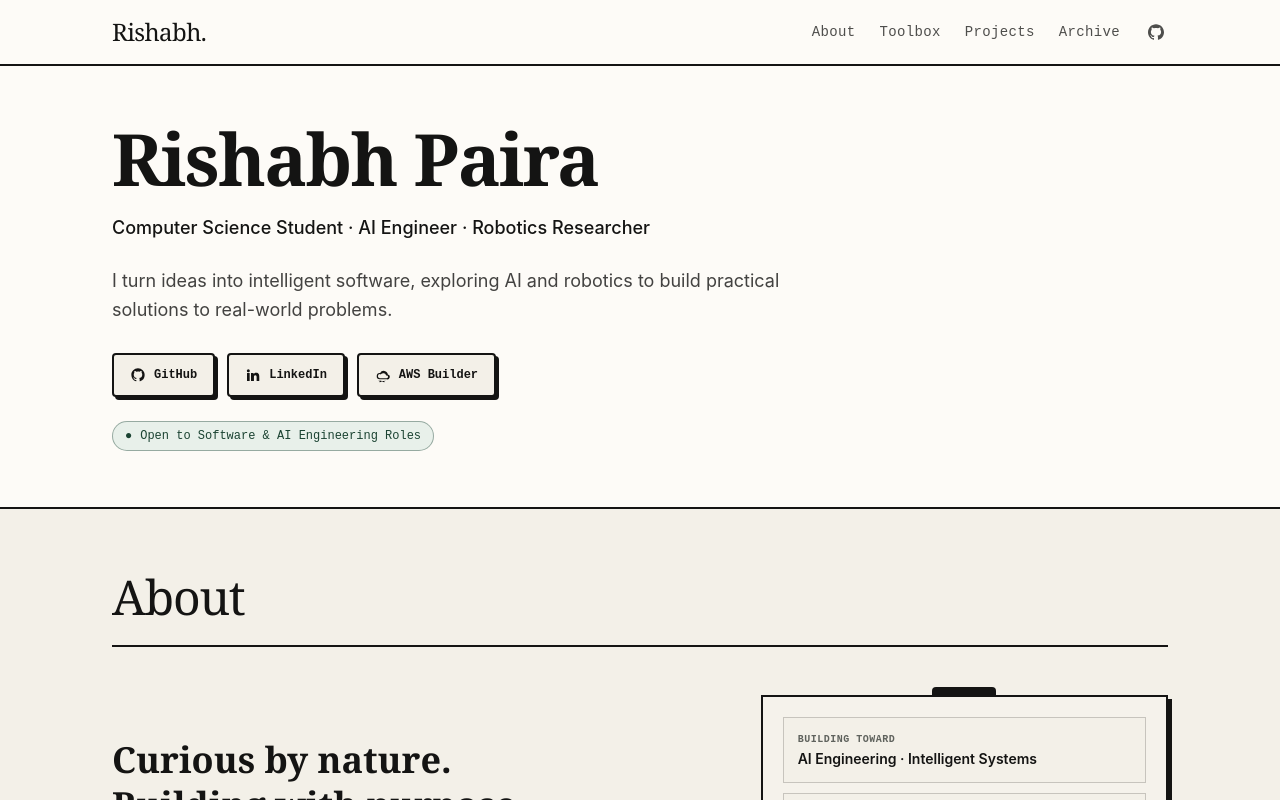
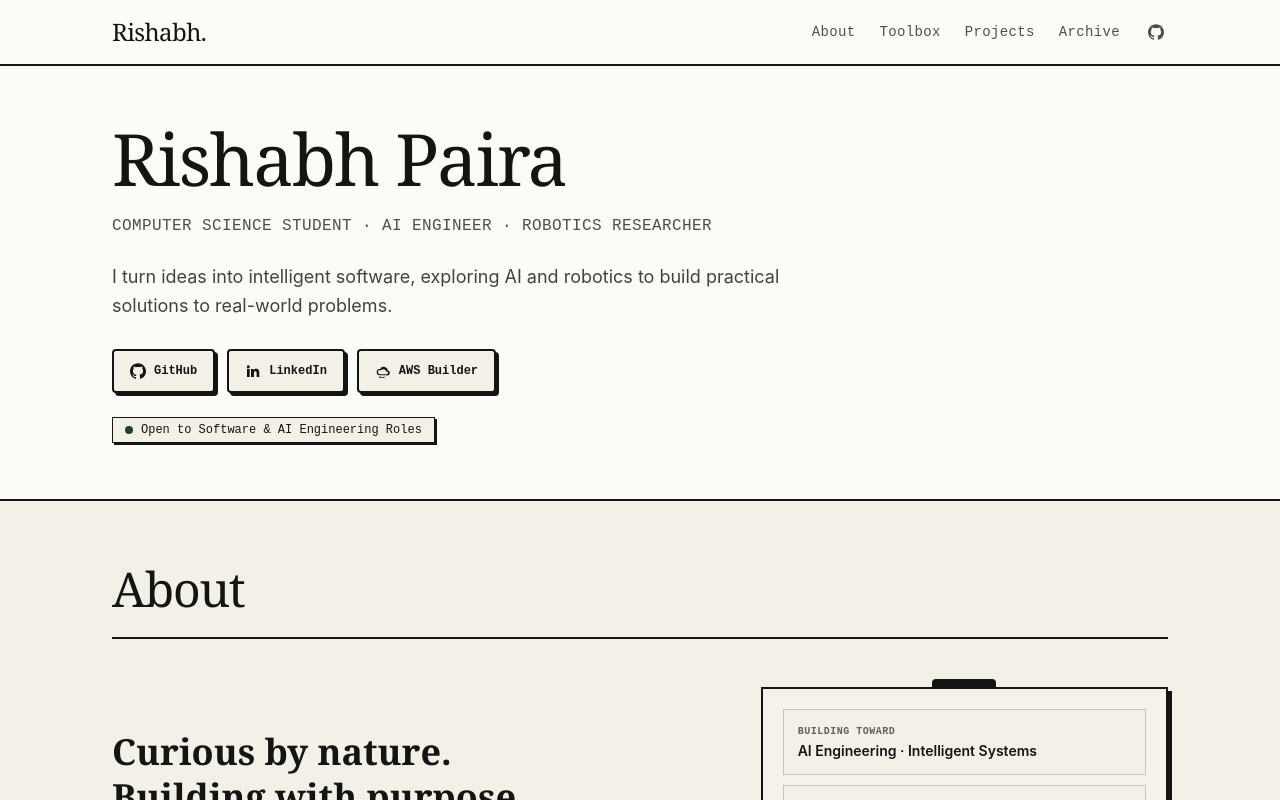
Before and after one commit to Rerishabh/rishabh-portfolio, a React (Vite) app: page / in a window 1280 px wide. Shown: the top 800 px of the page. Built offline with nearby package versions, Linux system fonts and the light colour scheme.

Commit message:
style: align hero section with editorial design system

```diff
--- a/src/components/Hero.tsx
+++ b/src/components/Hero.tsx
@@ -13,10 +13,10 @@ export function Hero() {
       <div className="mx-auto max-w-6xl px-4 py-10 sm:px-8 sm:py-14 lg:px-12">
         <div className="max-w-4xl min-w-0">
           <div className={`editorial-fade-up ${hasEntered ? 'is-visible' : ''}`}>
-            <h1 className="font-display text-4xl font-bold tracking-tight text-ink sm:text-5xl md:text-6xl lg:text-7xl">
+            <h1 className="font-serif text-4xl font-normal tracking-tight text-ink sm:text-5xl md:text-6xl lg:text-7xl">
               Rishabh Paira
             </h1>
-            <p className="mt-5 max-w-2xl text-sm font-medium sm:text-base md:text-lg xl:whitespace-nowrap">
+            <p className="mt-5 max-w-2xl font-mono text-xs font-medium tracking-wide uppercase text-ink/75 sm:text-sm md:text-base">
               Computer Science Student · AI Engineer · Robotics Researcher
             </p>
             <p className="mt-5 max-w-2xl text-base text-ink/80 leading-relaxed font-sans sm:mt-6 sm:text-lg">
@@ -29,18 +29,15 @@ export function Hero() {
               href="https://github.com/Rerishabh"
               target="_blank"
               rel="noopener noreferrer"
-              className="group inline-flex min-h-[44px] items-center gap-2 rounded-sm border-2 border-ink bg-surface px-4 py-2.5 text-xs font-mono font-bold text-ink shadow-[3px_3px_0px_#141413] transition-all duration-150 hover:-translate-y-0.5 hover:bg-canvas hover:shadow-[5px_5px_0px_#141413] active:translate-x-0.5 active:translate-y-0.5 active:shadow-[1px_1px_0px_#141413] focus-visible:outline-none focus-visible:ring-2 focus-visible:ring-accent"
+              className="group inline-flex min-h-[44px] items-center gap-2 rounded-sm border-2 border-ink bg-surface px-4 py-2.5 text-xs font-mono font-bold text-ink shadow-[3px_3px_0px_#141413] transition-all duration-150 hover:-translate-y-0.5 hover:bg-canvas hover:shadow-[5px_5px_0px_#141413] active:translate-x-0.5 active:translate-y-0.5 active:shadow-[1px_1px_0px_#141413] focus-visible:outline-none focus-visible:ring-2 focus-visible:ring-ink focus-visible:ring-offset-2 focus-visible:ring-offset-canvas"
             >
               <svg
-                className="w-4 h-4 fill-current transition-transform group-hover:translate-x-0.5 group-hover:-translate-y-0.5"
+                className="h-4 w-4 shrink-0 fill-current"
                 viewBox="0 0 24 24"
                 aria-hidden="true"
+                focusable="false"
               >
-                <path
-                  fillRule="evenodd"
-                  clipRule="evenodd"
-                  d="M12 2C6.477 2 2 6.484 2 12.017c0 4.425 2.865 8.18 6.839 9.504.5.092.682-.217.682-.483 0-.237-.008-.868-.013-1.703-2.782.605-3.369-1.343-3.369-1.343-.454-1.158-1.11-1.466-1.11-1.466-.908-.62.069-.608.069-.608 1.003.07 1.53 1.032 1.53 1.032.892 1.53 2.341 1.088 2.91.832.092-.647.35-1.088.636-1.338-2.22-.253-4.555-1.113-4.555-4.951 0-1.093.39-1.988 1.029-2.688-.103-.253-.446-1.272.098-2.65 0 0 .84-.27 2.75 1.026A9.564 9.564 0 0112 6.844c.85.004 1.705.115 2.504.337 1.909-1.296 2.747-1.027 2.747-1.027.546 1.379.202 2.398.1 2.651.64.7 1.028 1.595 1.028 2.688 0 3.848-2.339 4.695-4.566 4.943.359.309.678.92.678 1.855 0 1.338-.012 2.419-.012 2.747 0 .268.18.58.688.482A10.019 10.019 0 0022 12.017C22 6.484 17.522 2 12 2z"
-                />
+                <path d="M12 .297c-6.63 0-12 5.373-12 12 0 5.303 3.438 9.8 8.205 11.385.6.113.82-.258.82-.577 0-.285-.01-1.04-.015-2.04-3.338.724-4.042-1.61-4.042-1.61C4.422 18.07 3.633 17.7 3.633 17.7c-1.087-.744.084-.729.084-.729 1.205.084 1.838 1.236 1.838 1.236 1.07 1.835 2.809 1.305 3.495.998.108-.776.417-1.305.76-1.605-2.665-.3-5.466-1.332-5.466-5.93 0-1.31.465-2.38 1.235-3.22-.135-.303-.54-1.523.105-3.176 0 0 1.005-.322 3.3 1.23.96-.267 1.98-.399 3-.405 1.02.006 2.04.138 3 .405 2.28-1.552 3.285-1.23 3.285-1.23.645 1.653.24 2.873.12 3.176.765.84 1.23 1.91 1.23 3.22 0 4.61-2.805 5.625-5.475 5.92.42.36.81 1.096.81 2.22 0 1.606-.015 2.896-.015 3.286 0 .315.21.69.825.57C20.565 22.092 24 17.592 24 12.297c0-6.627-5.373-12-12-12" />
               </svg>
               GitHub
             </a>
@@ -48,7 +45,7 @@ export function Hero() {
               href="https://www.linkedin.com/in/rishabhpaira/"
               target="_blank"
               rel="noopener noreferrer"
-              className="group inline-flex min-h-[44px] items-center gap-2 rounded-sm border-2 border-ink bg-surface px-4 py-2.5 text-xs font-mono font-bold text-ink shadow-[3px_3px_0px_#141413] transition-all duration-150 hover:-translate-y-0.5 hover:bg-canvas hover:shadow-[5px_5px_0px_#141413] active:translate-x-0.5 active:translate-y-0.5 active:shadow-[1px_1px_0px_#141413] focus-visible:outline-none focus-visible:ring-2 focus-visible:ring-accent"
+              className="group inline-flex min-h-[44px] items-center gap-2 rounded-sm border-2 border-ink bg-surface px-4 py-2.5 text-xs font-mono font-bold text-ink shadow-[3px_3px_0px_#141413] transition-all duration-150 hover:-translate-y-0.5 hover:bg-canvas hover:shadow-[5px_5px_0px_#141413] active:translate-x-0.5 active:translate-y-0.5 active:shadow-[1px_1px_0px_#141413] focus-visible:outline-none focus-visible:ring-2 focus-visible:ring-ink focus-visible:ring-offset-2 focus-visible:ring-offset-canvas"
             >
               <svg
                 aria-hidden="true"
@@ -63,7 +60,7 @@ export function Hero() {
               href="https://builder.aws.com/community/@rishabhpaira"
               target="_blank"
               rel="noopener noreferrer"
-              className="group inline-flex min-h-[44px] items-center gap-2 rounded-sm border-2 border-ink bg-surface px-4 py-2.5 text-xs font-mono font-bold text-ink shadow-[3px_3px_0px_#141413] transition-all duration-150 hover:-translate-y-0.5 hover:bg-canvas hover:shadow-[5px_5px_0px_#141413] active:translate-x-0.5 active:translate-y-0.5 active:shadow-[1px_1px_0px_#141413] focus-visible:outline-none focus-visible:ring-2 focus-visible:ring-accent"
+              className="group inline-flex min-h-[44px] items-center gap-2 rounded-sm border-2 border-ink bg-surface px-4 py-2.5 text-xs font-mono font-bold text-ink shadow-[3px_3px_0px_#141413] transition-all duration-150 hover:-translate-y-0.5 hover:bg-canvas hover:shadow-[5px_5px_0px_#141413] active:translate-x-0.5 active:translate-y-0.5 active:shadow-[1px_1px_0px_#141413] focus-visible:outline-none focus-visible:ring-2 focus-visible:ring-ink focus-visible:ring-offset-2 focus-visible:ring-offset-canvas"
             >
               <svg
                 aria-hidden="true"
@@ -76,10 +73,10 @@ export function Hero() {
               AWS Builder
             </a>
           </div>
-          <p className="mt-4 inline-flex max-w-full flex-wrap items-center gap-2 rounded-full border border-accent/40 bg-[#e8f0ea] px-3 py-1.5 font-mono text-xs text-accent sm:mt-6">
-            <span aria-hidden="true">●</span>
+          <div className="mt-6 inline-flex items-center gap-2 border border-ink bg-surface px-3 py-1 font-mono text-xs font-medium text-ink shadow-[2px_2px_0px_#141413]">
+            <span className="inline-block h-2 w-2 rounded-full bg-accent" aria-hidden="true" />
             <span>Open to Software &amp; AI Engineering Roles</span>
-          </p>
+          </div>
         </div>
       </div>
     </section>
```
